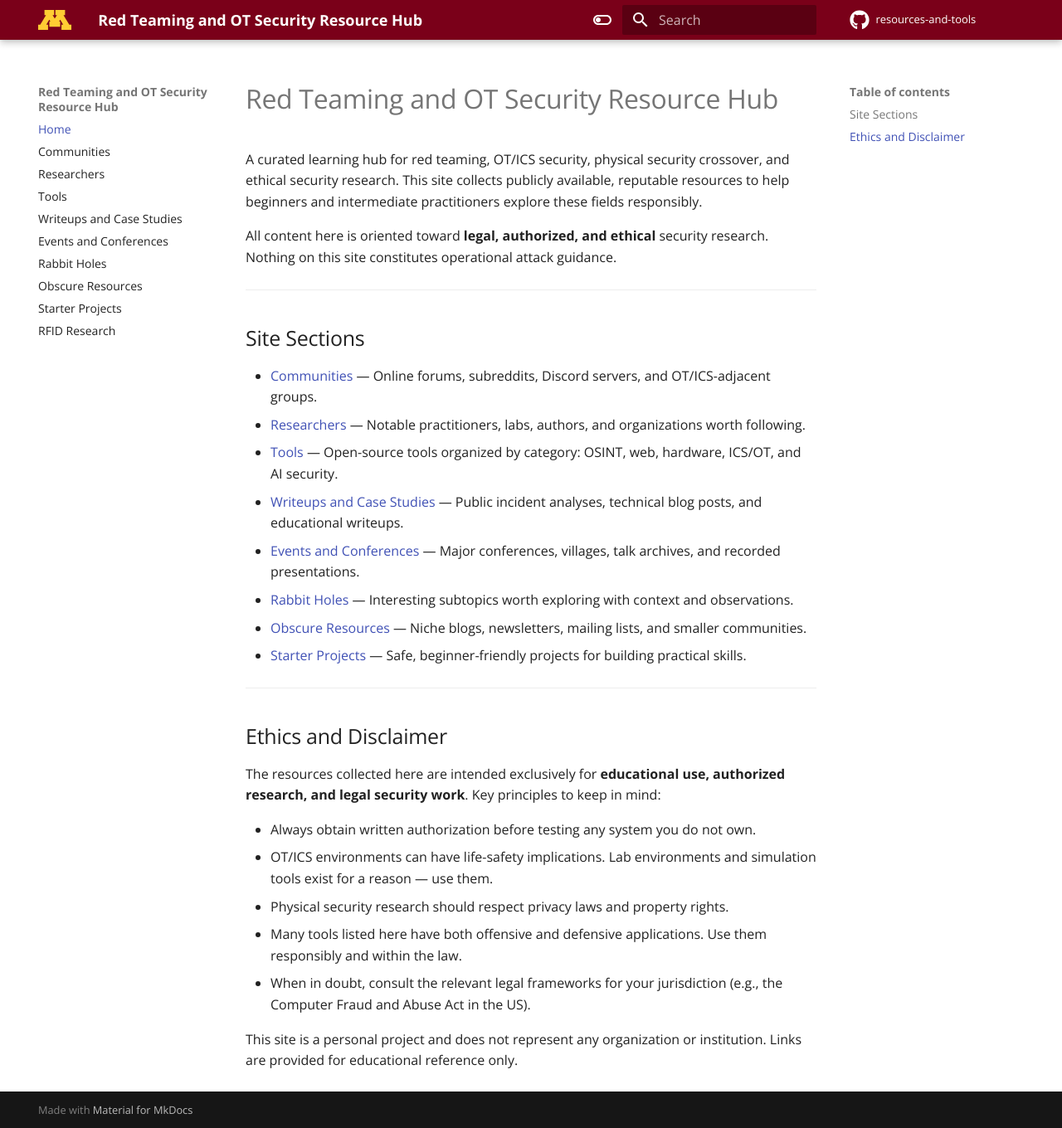
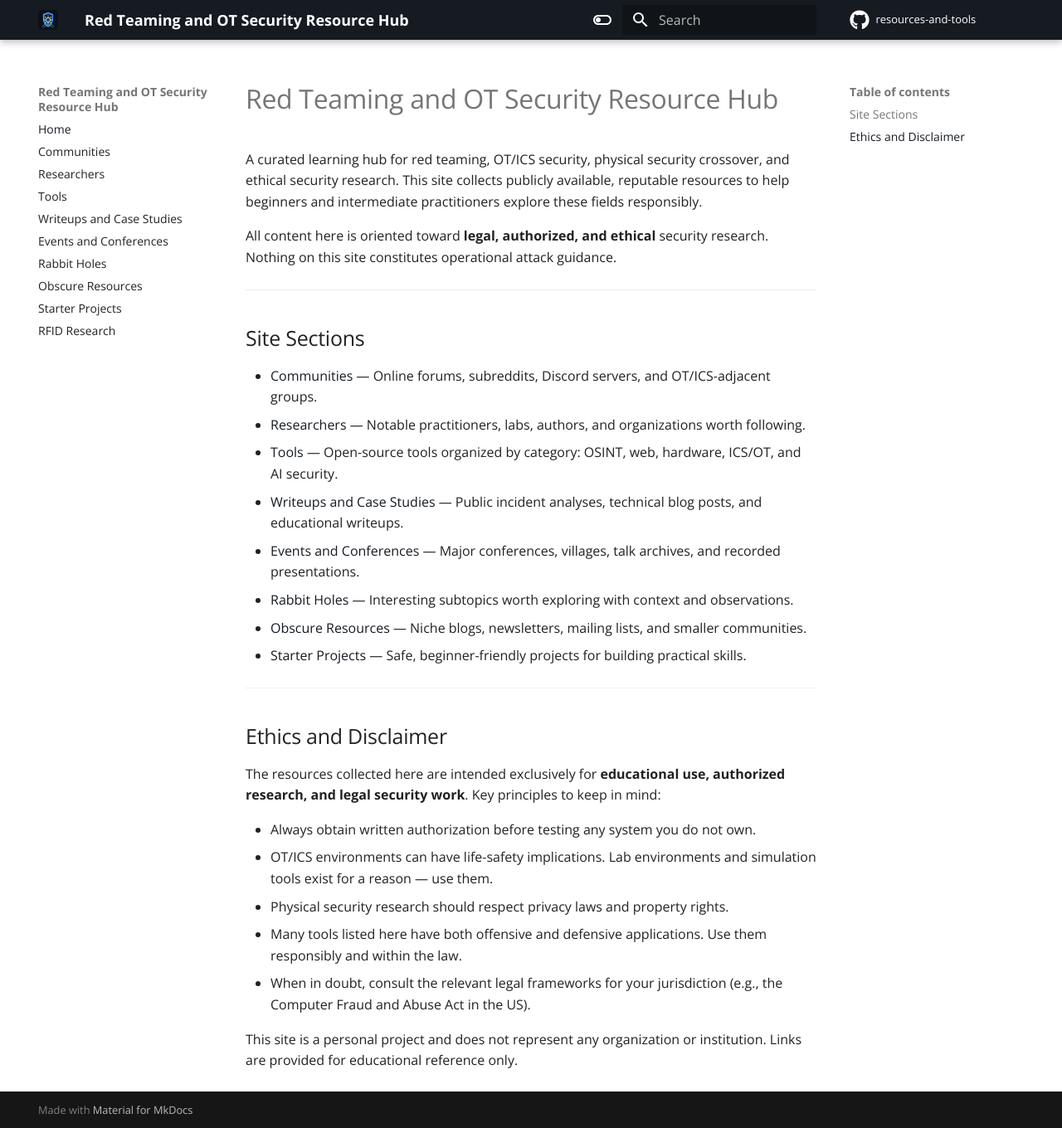
Before and after one commit to mzbreach/resources-and-tools, an MkDocs documentation site: the page built from docs/README.md, in a window 1280 px wide and 1360 px high. Shown: the whole window at 83% size. Built offline with MkDocs 1.6.1 and Material for MkDocs 9.7.7, drawn with Linux system fonts in a browser that asks for light colours; comment, search, counter and statistics services are not loaded.

Commit message:
Update branding

```diff
--- a/docs/stylesheets/color.css
+++ b/docs/stylesheets/color.css
@@ -1,59 +1,16 @@
-[data-md-color-scheme="umn"] {
+[data-md-color-scheme="default"] {
+  --md-primary-fg-color: #161b22;
+  --md-primary-fg-color--light: #30363d;
+  --md-primary-fg-color--dark: #0d1117;
+  --md-accent-fg-color: #1f6feb;
+  --md-accent-fg-color--transparent: #1f6feb1a;
+}
 
-  /* Default color shades */
-  /* --md-default-fg-color:               hsla(0, 0%, 0%, 0.87);
-  --md-default-fg-color--light:        hsla(0, 0%, 0%, 0.54);
-  --md-default-fg-color--lighter:      hsla(0, 0%, 0%, 0.26);
-  --md-default-fg-color--lightest:     hsla(0, 0%, 0%, 0.07);
-  --md-default-bg-color:               hsla(0, 0%, 100%, 1);
-  --md-default-bg-color--light:        hsla(0, 0%, 100%, 0.7);
-  --md-default-bg-color--lighter:      hsla(0, 0%, 100%, 0.3);
-  --md-default-bg-color--lightest:     hsla(0, 0%, 100%, 0.12); */
-
-  /* Primary color shades */
-  --md-primary-fg-color:               #7a0019;
-  --md-primary-fg-color--light:        #900021;
-  --md-primary-fg-color--dark:         #5b0013;
-  /*--md-primary-bg-color:               var(--md-default-bg-color);
-  --md-primary-bg-color--light:        var(--md-default-bg-color--light);
-
-  /* Accent color shades */
-  --md-accent-fg-color:                #900021;
-  --md-accent-fg-color--transparent:   #ffcc3316;
-  /*--md-accent-bg-color:                var(--md-default-bg-color);
-  --md-accent-bg-color--light:         var(--md-default-bg-color--light);
-
-  /* Code block color shades */
-  /*--md-code-bg-color:                  hsla(0, 0%, 92.5%, 0.5);
-  --md-code-fg-color:                  hsla(200, 18%, 26%, 1);*/
+[data-md-color-scheme="slate"] {
+  --md-primary-fg-color: #161b22;
+  --md-primary-fg-color--light: #30363d;
+  --md-primary-fg-color--dark: #0d1117;
+  --md-accent-fg-color: #58a6ff;
+  --md-accent-fg-color--transparent: #58a6ff1a;
+  --md-typeset-a-color: #58a6ff;
 }
-[data-md-color-scheme="slate"] {
-
-  /* Default color shades */
-  /* --md-default-fg-color:               hsla(0, 0%, 0%, 0.87);
-  --md-default-fg-color--light:        hsla(0, 0%, 0%, 0.54);
-  --md-default-fg-color--lighter:      hsla(0, 0%, 0%, 0.26);
-  --md-default-fg-color--lightest:     hsla(0, 0%, 0%, 0.07);
-  --md-default-bg-color:               hsla(0, 0%, 100%, 1);
-  --md-default-bg-color--light:        hsla(0, 0%, 100%, 0.7);
-  --md-default-bg-color--lighter:      hsla(0, 0%, 100%, 0.3);
-  --md-default-bg-color--lightest:     hsla(0, 0%, 100%, 0.12); */
-
-  /* Primary color shades */
-  --md-primary-fg-color:               #7a0019;
-  --md-primary-fg-color--light:        #900021;
-  --md-primary-fg-color--dark:         #5b0013;
-  /*--md-primary-bg-color:               var(--md-default-bg-color);
-  --md-primary-bg-color--light:        var(--md-default-bg-color--light);
-
-  /* Accent color shades */
-  --md-accent-fg-color:                #ffde7a;
-  --md-accent-fg-color--transparent:   #7a001916;
-  /*--md-accent-bg-color:                var(--md-default-bg-color);
-  --md-accent-bg-color--light:         var(--md-default-bg-color--light);
-
-  /* Code block color shades */
-  /*--md-code-bg-color:                  hsla(0, 0%, 92.5%, 0.5);
-  --md-code-fg-color:                  hsla(200, 18%, 26%, 1);*/
-  --md-typeset-a-color: #ffcc33;
-}
--- a/mkdocs.yml
+++ b/mkdocs.yml
@@ -3,8 +3,8 @@ site_description: >-
   Curated resources for learning about red teaming, OT security, physical security crossover, and ethical security research.
 theme:
   name: material
-  favicon: imgs/blockm.ico
-  logo: imgs/blockm.svg
+  favicon: imgs/github-favicon.svg
+  logo: imgs/project-logo.svg
   font:
     text: Open Sans
   icon:
@@ -14,7 +14,7 @@ theme:
     - navigation.expand
   palette:
     - media: "(prefers-color-scheme: light)"
-      scheme: umn
+      scheme: default
       toggle:
         icon: material/toggle-switch-off-outline
         name: Switch to dark mode
```
Also changed, not shown: docs/imgs/github-favicon.ico (added), docs/imgs/project-logo.svg (added).
